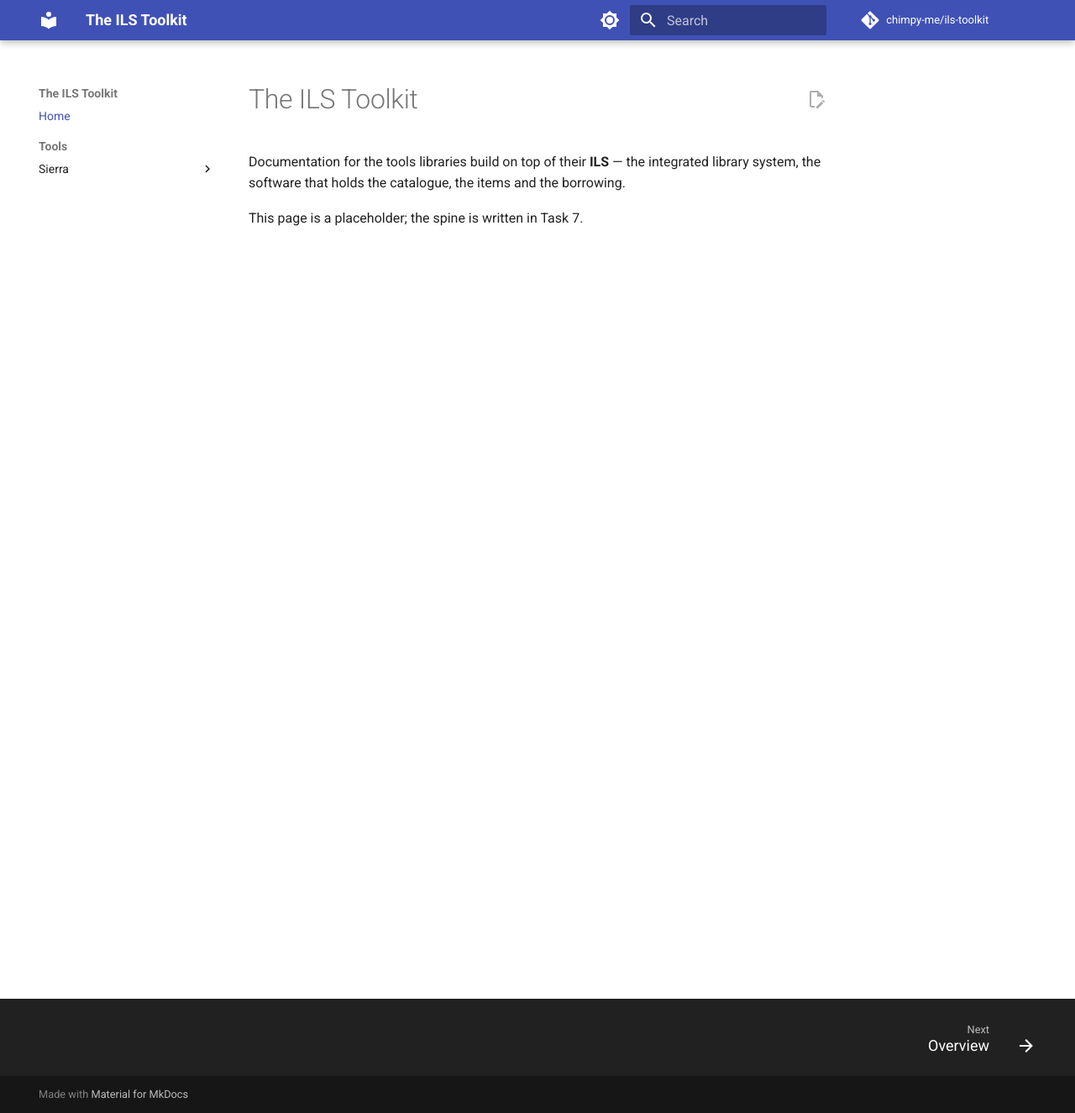
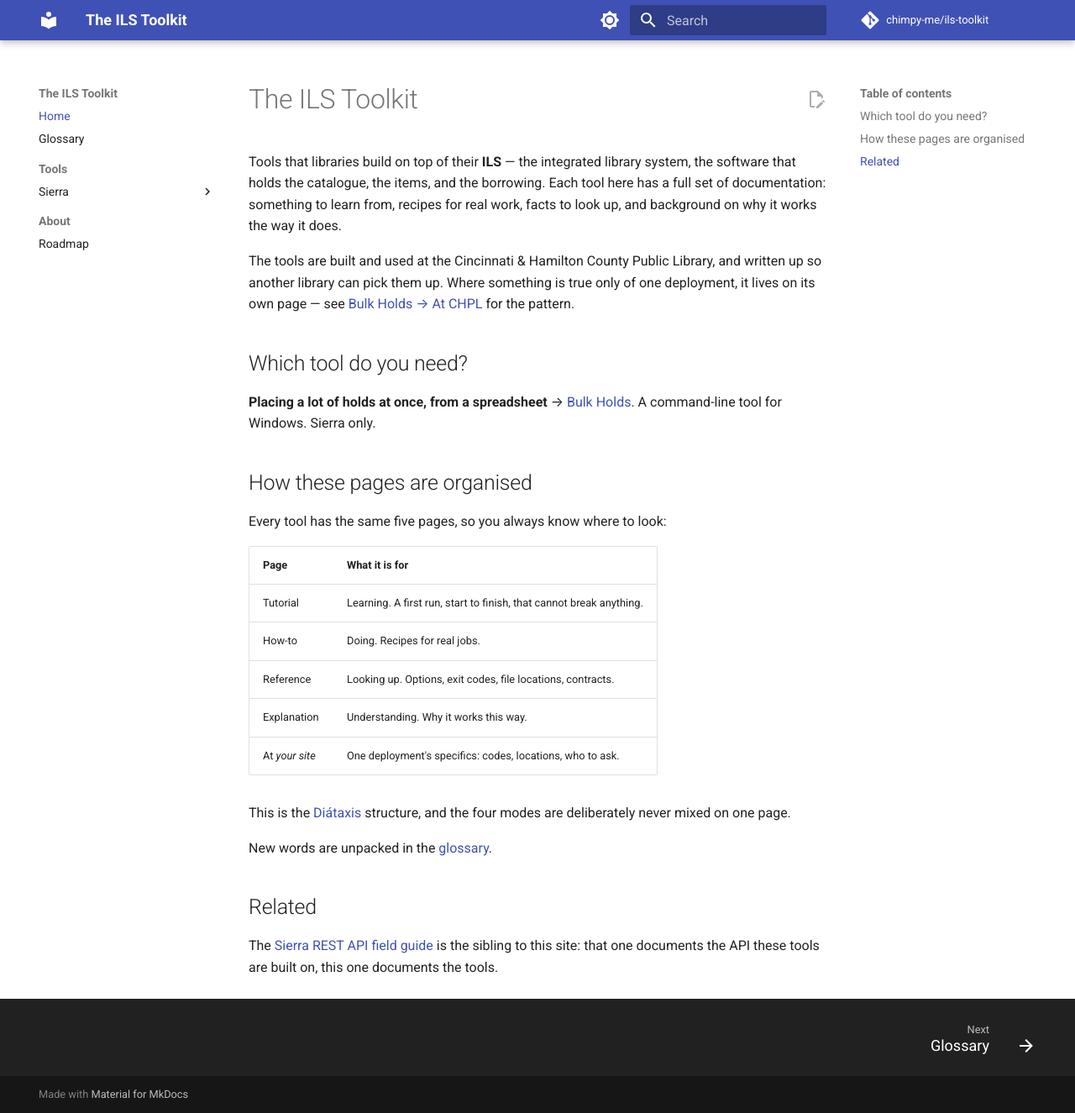
Before and after one commit to chimpy-me/ils-toolkit, an MkDocs documentation site: the page built from docs/index.md, in a window 1280 px wide and 1325 px high. Shown: the whole window at 84% size. Built offline with MkDocs 1.6.1 and Material for MkDocs 9.7.7, drawn with Linux system fonts in a browser that asks for light colours; comment, search, counter and statistics services are not loaded.

Commit message:
docs(spine): home, glossary and roadmap, in reading order
Nav order is the book: Home -> Glossary -> Tools -> About, which is what
navigation.footer turns into prev/next. The glossary adds seven terms
beyond the plan's list, found by reading the five Bulk Holds pages for
jargon that isn't unpacked in place: CLI, API, dry run, container card,
patron type (Sierra), XCirc (Sierra), and Sierra Desktop (Sierra). The
roadmap states the phase-2 download gap on the page rather than papering
over it (spec 9), and omits the Contributing link/section and the
docs/_template GitHub URL -- both belong to Task 8, once the page and the
public repo exist.

```diff
--- a/docs/index.md
+++ b/docs/index.md
@@ -1,6 +1,37 @@
 # The ILS Toolkit
 
-Documentation for the tools libraries build on top of their **ILS** — the integrated library
-system, the software that holds the catalogue, the items and the borrowing.
+Tools that libraries build on top of their **ILS** — the integrated library system, the software
+that holds the catalogue, the items, and the borrowing. Each tool here has a full set of
+documentation: something to learn from, recipes for real work, facts to look up, and background on
+why it works the way it does.
 
-This page is a placeholder; the spine is written in Task 7.
+The tools are built and used at the Cincinnati & Hamilton County Public Library, and written up so
+another library can pick them up. Where something is true only of one deployment, it lives on its
+own page — see [Bulk Holds → At CHPL](tools/sierra/bulk-holds/at-chpl.md) for the pattern.
+
+## Which tool do you need?
+
+**Placing a lot of holds at once, from a spreadsheet** →
+[Bulk Holds](tools/sierra/bulk-holds/index.md). A command-line tool for Windows. Sierra only.
+
+## How these pages are organised
+
+Every tool has the same five pages, so you always know where to look:
+
+| Page | What it is for |
+|---|---|
+| Tutorial | Learning. A first run, start to finish, that cannot break anything. |
+| How-to | Doing. Recipes for real jobs. |
+| Reference | Looking up. Options, exit codes, file locations, contracts. |
+| Explanation | Understanding. Why it works this way. |
+| At *your site* | One deployment's specifics: codes, locations, who to ask. |
+
+This is the [Diátaxis](https://diataxis.fr) structure, and the four modes are deliberately never
+mixed on one page.
+
+New words are unpacked in the [glossary](glossary.md).
+
+## Related
+
+The [Sierra REST API field guide](https://chimpy-me.github.io/sierra-ils-utils/) is the sibling to
+this site: that one documents the API these tools are built on, this one documents the tools.
--- a/mkdocs.yml
+++ b/mkdocs.yml
@@ -46,6 +46,7 @@ markdown_extensions:
 
 nav:
   - Home: index.md
+  - Glossary: glossary.md
   - Tools:
       - Sierra:
           - Bulk Holds:
@@ -55,3 +56,5 @@ nav:
               - Reference: tools/sierra/bulk-holds/reference.md
               - Explanation: tools/sierra/bulk-holds/explanation.md
               - At CHPL: tools/sierra/bulk-holds/at-chpl.md
+  - About:
+      - Roadmap: about/roadmap.md
```
Also changed, not shown: docs/about/roadmap.md (added, +23 -0 lines), docs/glossary.md (added, +60 -0 lines).
